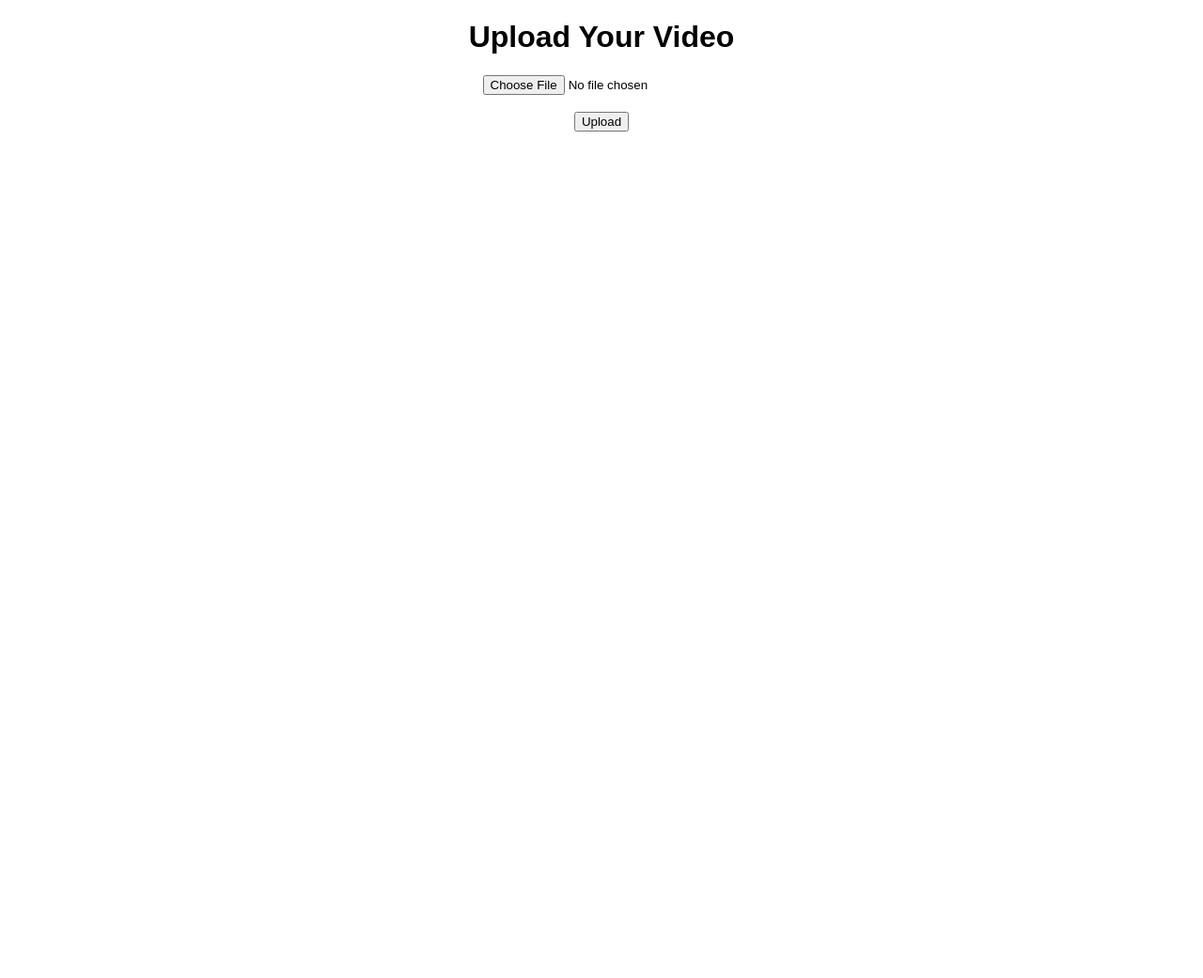
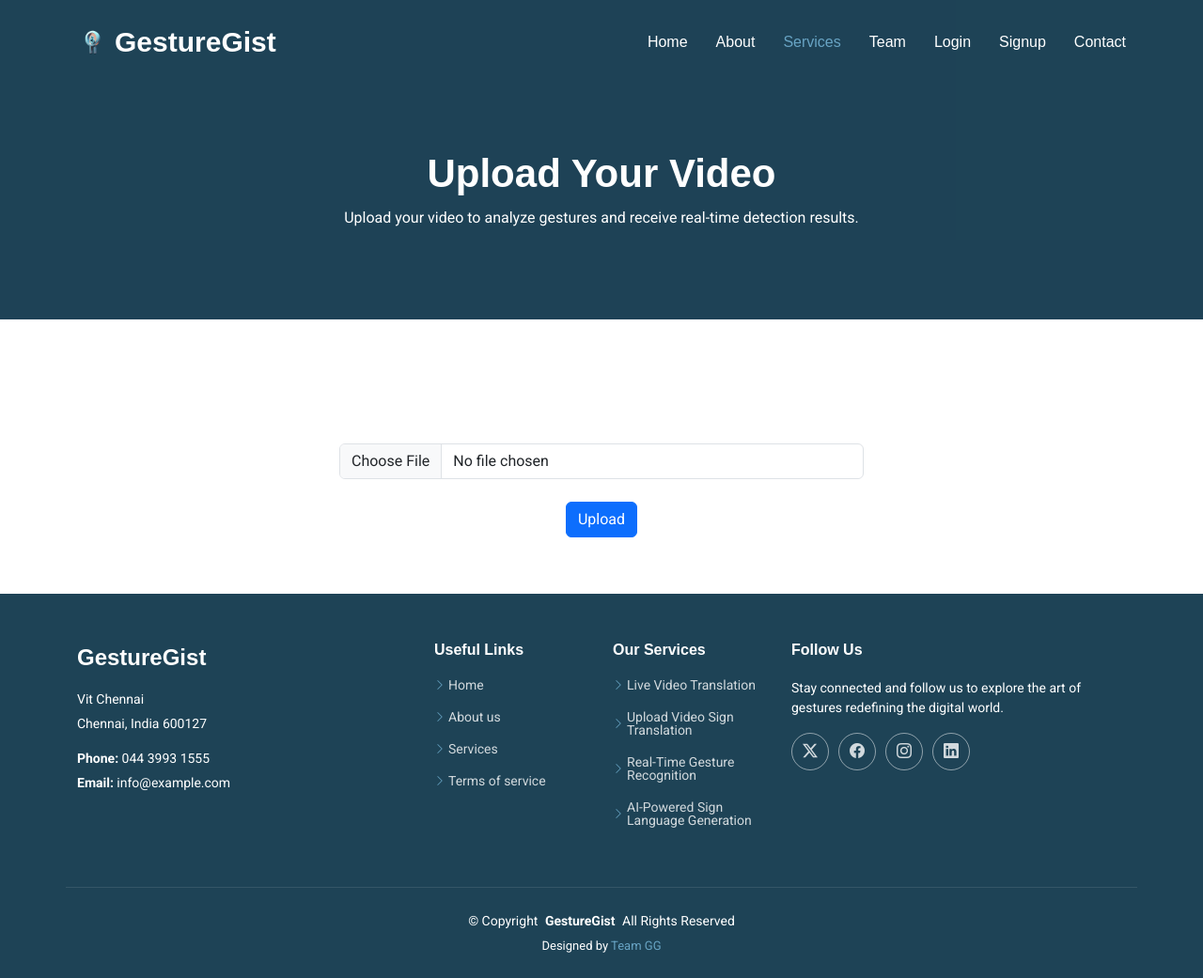
Before and after one commit to aranyak1010/Sign-Language-to-Sentences, a Flask app: page /upload in a window 1280 px wide. Shown: the whole page at 94% size. Before the commit the page ends 140 px from the top, so only its background shows below. Run offline with Flask 3, Linux system fonts and the light colour scheme; some libraries are stand-ins or nearby versions.

Commit message:
Fixed upload files section

```diff
--- a/app.py
+++ b/app.py
@@ -92,7 +92,7 @@ model.add(Dense(32, activation='relu'))
 model.add(Dense(actions.shape[0], activation='softmax'))
 
 model.compile(optimizer='Adam', loss='categorical_crossentropy', metrics=['categorical_accuracy'])
-model.load_weights(r'C:\Users\anshu\OneDrive\Documents\Web-Dev-Prac\Sign-Language-to-Sentences\model\action.h5')
+model.load_weights(r'C:\Users\baner\Sign-Language-to-Sentences\model\action.h5')
 
 colors = [(245, 117, 16), (117, 245, 16), (16, 117, 245)]
 
--- a/templates/upload.html
+++ b/templates/upload.html
@@ -1,22 +1,71 @@
-<!doctype html>
+<!DOCTYPE html>
 <html lang="en">
+
 <head>
-    <meta charset="UTF-8">
-    <title>Upload Video</title>
-    <style>
-      body { font-family: Arial, sans-serif; text-align: center; }
-      #detectionText {
-          margin-top: 10px;
-          font-size: 20px;
-          font-weight: bold;
-      }
-    </style>
+  <meta charset="utf-8">
+  <meta content="width=device-width, initial-scale=1.0" name="viewport">
+  <title>Services - GestureGist</title>
+  <meta name="description" content="">
+  <meta name="keywords" content="">
+
+  <!-- Favicons -->
+  <link href="static/assets/img/favicon.png" rel="icon">
+  <link href="static/assets/img/apple-touch-icon.png" rel="apple-touch-icon">
+
+  <!-- Fonts -->
+  <link href="https://fonts.googleapis.com" rel="preconnect">
+  <link href="https://fonts.gstatic.com" rel="preconnect" crossorigin>
+  <link href="https://fonts.googleapis.com/css2?family=Roboto:wght@100;300;400;500;700;900&display=swap" rel="stylesheet">
+
+  <!-- Vendor CSS Files -->
+  <link href="static/assets/vendor/bootstrap/css/bootstrap.min.css" rel="stylesheet">
+  <link href="static/assets/vendor/bootstrap-icons/bootstrap-icons.css" rel="stylesheet">
+  <link href="static/assets/vendor/aos/aos.css" rel="stylesheet">
+  <link href="static/assets/vendor/glightbox/css/glightbox.min.css" rel="stylesheet">
+  <link href="static/assets/vendor/swiper/swiper-bundle.min.css" rel="stylesheet">
+
+  <!-- Main CSS File -->
+  <link href="static/assets/css/main.css" rel="stylesheet">
 </head>
-  <body>
+
+<body class="services-page">
+
+  <header id="header" class="header d-flex align-items-center fixed-top">
+    <div class="container-fluid container-xl position-relative d-flex align-items-center justify-content-between">
+      <a href="/" class="logo d-flex align-items-center">
+        <img src="static/assets/img/logo1.png" alt="">
+        <h1 class="sitename">GestureGist</h1>
+      </a>
+      <nav id="navmenu" class="navmenu">
+        <ul>
+          <li><a href="/">Home</a></li>
+          <li><a href="/about">About</a></li>
+          <li><a href="/services" class="active">Services</a></li>
+          <li><a href="/team">Team</a></li>
+          <li><a href="/login">Login</a></li>
+          <li><a href="/signup">Signup</a></li>
+          <li><a href="/contact">Contact</a></li>
+        </ul>
+        <i class="mobile-nav-toggle d-xl-none bi bi-list"></i>
+      </nav>
+    </div>
+  </header>
+
+  <main class="main">
+    <div class="page-title dark-background">
+      <div class="container position-relative">
         <h1>Upload Your Video</h1>
+        <p>Upload your video to analyze gestures and receive real-time detection results.</p>
+      </div>
+    </div>
+
+    <section class="container mt-5 text-center">
       {% if filename %}
-      <img id="uploadedVideo" src="{{ url_for('uploaded_stream', filename=filename) }}" width="640" height="480">
-      <div id="detectionText"></div>
+        <video id="uploadedVideo" width="640" height="480" controls>
+          <source src="{{ url_for('uploaded_stream', filename=filename) }}" type="video/mp4">
+          Your browser does not support the video tag.
+        </video>
+        <div id="detectionText" class="mt-3 fs-4 fw-bold"></div>
         <script>
           function fetchDetectionText() {
             fetch("{{ url_for('detection_text') }}")
@@ -28,11 +77,92 @@
           setInterval(fetchDetectionText, 1000);
         </script>
       {% else %}
-      <form method="POST" action="{{ url_for('upload_video') }}" enctype="multipart/form-data">
-        <input type="file" name="video" accept="video/*" required>
-        <br><br>
-        <input type="submit" value="Upload">
+        <form method="POST" action="{{ url_for('upload_video') }}" enctype="multipart/form-data" class="mt-4">
+          <input type="file" name="video" accept="video/*" class="form-control w-50 mx-auto" required>
+          <br>
+          <button type="submit" class="btn btn-primary">Upload</button>
         </form>
       {% endif %}
+    </section>
+  </main>
+
+  <footer id="footer" class="footer dark-background">
+
+
+
+    <div class="container footer-top">
+      <div class="row gy-4">
+        <div class="col-lg-4 col-md-6 footer-about">
+          <a href="/" class="d-flex align-items-center">
+            <span class="sitename">GestureGist</span>
+          </a>
+          <div class="footer-contact pt-3">
+            <p>Vit Chennai</p>
+            <p>Chennai, India 600127</p>
+            <p class="mt-3"><strong>Phone:</strong> <span>044 3993 1555</span></p>
+            <p><strong>Email:</strong> <span>info@example.com</span></p>
+          </div>
+        </div>
+
+        <div class="col-lg-2 col-md-3 footer-links">
+          <h4>Useful Links</h4>
+          <ul>
+            <li><i class="bi bi-chevron-right"></i> <a href="#">Home</a></li>
+            <li><i class="bi bi-chevron-right"></i> <a href="#">About us</a></li>
+            <li><i class="bi bi-chevron-right"></i> <a href="#">Services</a></li>
+            <li><i class="bi bi-chevron-right"></i> <a href="#">Terms of service</a></li>
+          </ul>
+        </div>
+
+        <div class="col-lg-2 col-md-3 footer-links">
+          <h4>Our Services</h4>
+          <ul>
+            <li><i class="bi bi-chevron-right"></i> <a href="#">Live Video Translation</a></li>
+            <li><i class="bi bi-chevron-right"></i> <a href="#">Upload Video Sign Translation</a></li>
+            <li><i class="bi bi-chevron-right"></i> <a href="#">Real-Time Gesture Recognition</a></li>
+            <li><i class="bi bi-chevron-right"></i> <a href="#">AI-Powered Sign Language Generation</a></li>
+
+          </ul>
+        </div>
+
+        <div class="col-lg-4 col-md-12">
+          <h4>Follow Us</h4>
+          <p>Stay connected and follow us to explore the art of gestures redefining the digital world.</p>
+          <div class="social-links d-flex">
+            <a href=""><i class="bi bi-twitter-x"></i></a>
+            <a href=""><i class="bi bi-facebook"></i></a>
+            <a href=""><i class="bi bi-instagram"></i></a>
+            <a href=""><i class="bi bi-linkedin"></i></a>
+          </div>
+        </div>
+
+      </div>
+    </div>
+
+    <div class="container copyright text-center mt-4">
+      <p>© <span>Copyright</span> <strong class="px-1 sitename">GestureGist</strong> <span>All Rights Reserved</span></p>
+      <div class="credits">
+        <!-- All the links in the footer should remain intact. -->
+        <!-- You can delete the links only if you've purchased the pro version. -->
+        <!-- Licensing information: https:// Team GG.com/license/ -->
+        <!-- Purchase the pro version with working PHP/AJAX contact form: [buy-url] -->
+        Designed by <a href="https:// Team GG.com/"> Team GG</a>
+      </div>
+    </div>
+
+  </footer>
+
+  <!-- Scroll Top -->
+  <a href="#" id="scroll-top" class="scroll-top d-flex align-items-center justify-content-center"><i class="bi bi-arrow-up-short"></i></a>
+
+  <!-- Preloader -->
+  <div id="preloader"></div>
+
+  <!-- Vendor JS Files -->
+  <script src="static/assets/vendor/bootstrap/js/bootstrap.bundle.min.js"></script>
+  <script src="static/assets/vendor/aos/aos.js"></script>
+  <script src="static/assets/vendor/glightbox/js/glightbox.min.js"></script>
+  <script src="static/assets/vendor/swiper/swiper-bundle.min.js"></script>
+  <script src="static/assets/js/main.js"></script>
 </body>
 </html>
```
Lines whose indentation alone changed are shown as unchanged.
